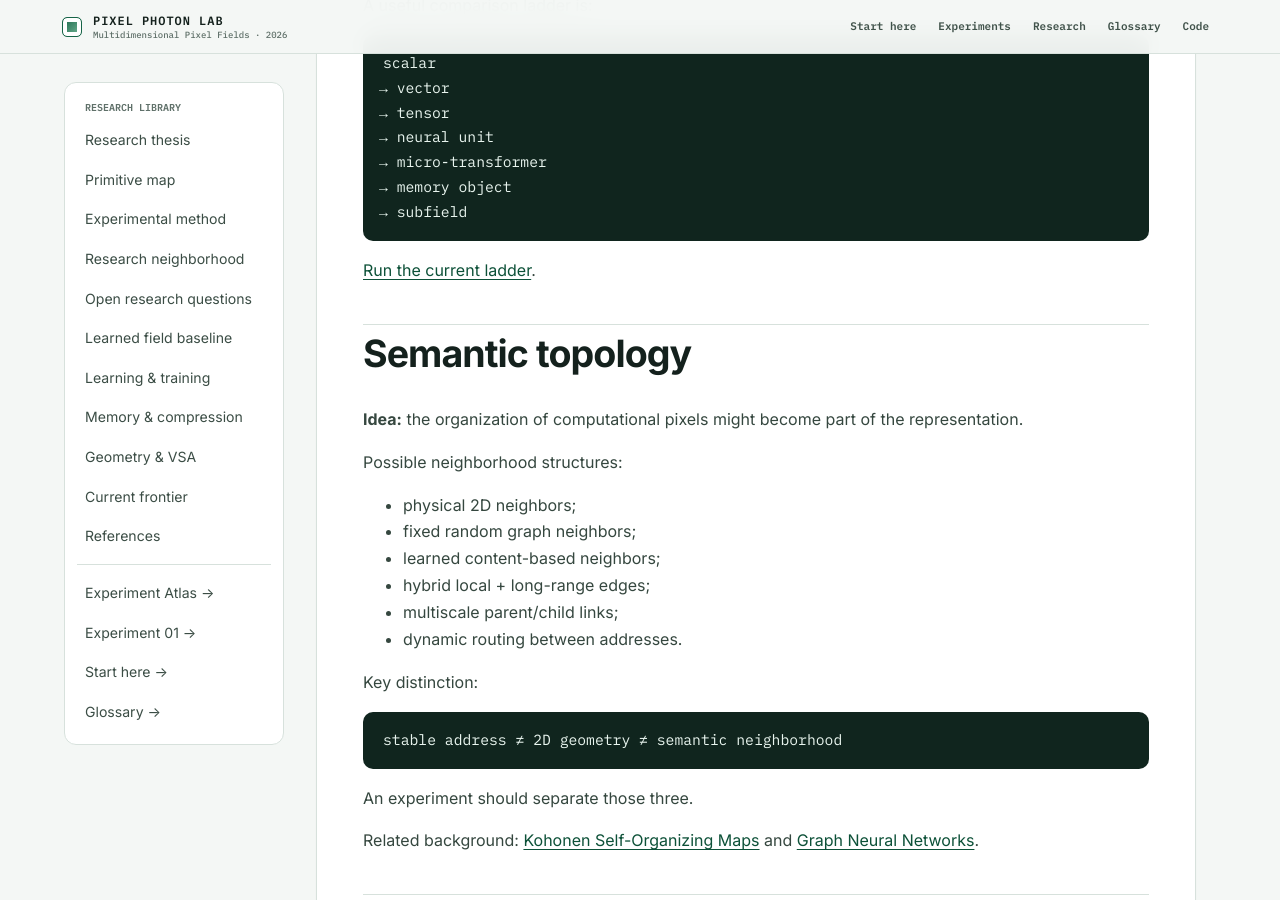
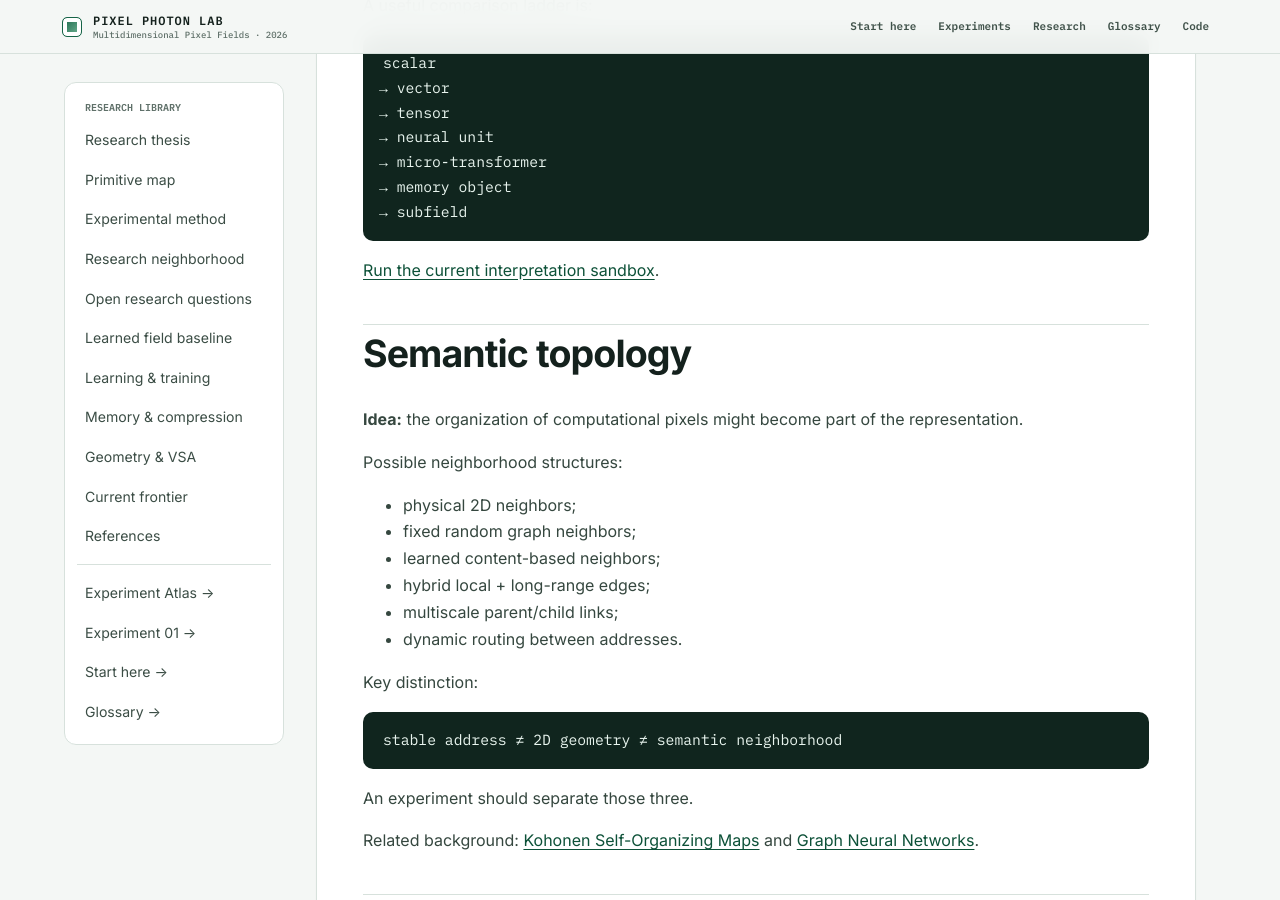
Before and after one commit to bitwikiorg/pixel-art-2026, a Jekyll site: the page built from research/03-concepts-to-explore.md, in a window 1280 px wide and 900 px high, scrolled down 872 px. Built offline with Jekyll 4.4.1, drawn with Linux system fonts in a browser that asks for light colours.

Commit message:
Replace retired Pixel Universe fragment link

````diff
--- a/research/03-concepts-to-explore.md
+++ b/research/03-concepts-to-explore.md
@@ -37,7 +37,7 @@
 → subfield
 ```
 
-[Run the current ladder]({{ '/experiment/#pixelUniverseLab' | relative_url }}).
+[Run the current interpretation sandbox]({{ '/experiment/interpretation/' | relative_url }}).
 
 ## Semantic topology {#semantic-topology}
 
````
